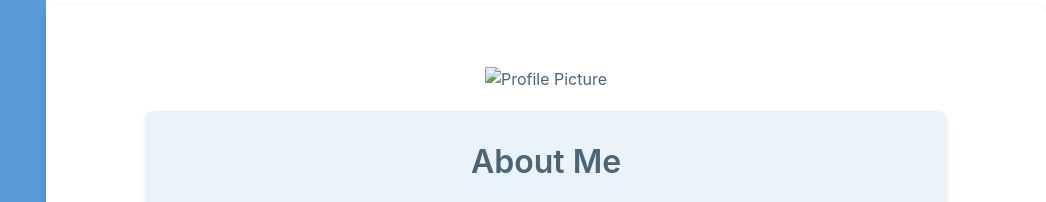
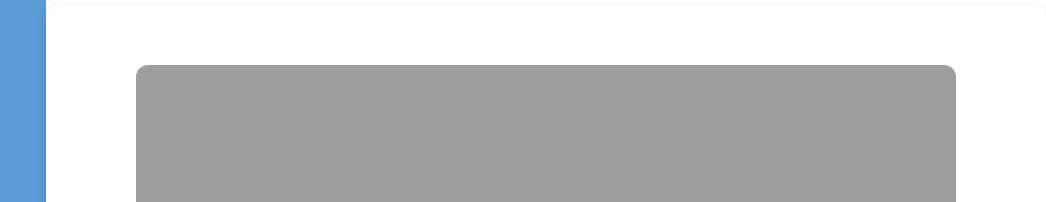
Before and after one commit to rachmafkr/22166019-CV-RachmaFadilahK-PWA, a plain HTML site: page page.html in a window 1280 px wide. Shown: the part 157-359 px from the top of the page, 234-1280 px from the left. Drawn offline with nearby package versions, Linux system fonts and the light colour scheme; the site is published under a folder, as on GitHub Pages, so addresses that start at the root find nothing.

Commit message:
Update page.html

```diff
--- a/page.html
+++ b/page.html
@@ -67,7 +67,7 @@
             <div class="about__container container grid">
                 <!-- Foto Profil di bagian atas dengan ukuran lebar seperti header Twitter -->
                 <div class="about__header">
-                    <img src="/images/pp2.jpg" alt="Profile Picture" class="about__img-header">
+                    <img src="images/pp2.jpg" alt="Profile Picture" class="about__img-header">
                 </div>
 
                 <div class="about__content">
```
